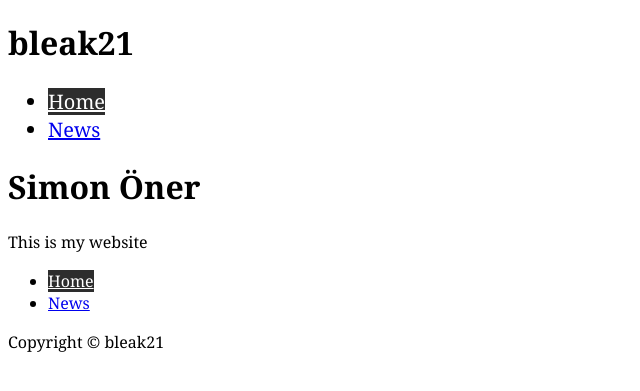
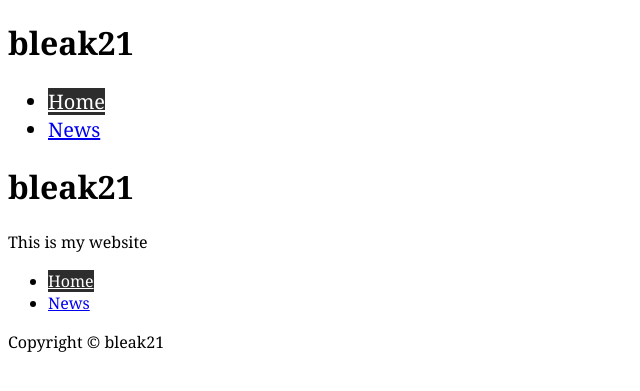
Before and after one commit to bleak21-zz/mywebsite, a Jekyll site: the page built from index.html, in a window 1280 px wide. Shown: the top 391 px of the page, without its empty margins (0-640 px from the left). Built offline with Jekyll 4.4.1, drawn with Linux system fonts in a browser that asks for light colours.

Commit message:
Update index.html

```diff
--- a/index.html
+++ b/index.html
@@ -2,5 +2,5 @@
 layout: default
 ---
 
-  <h1>Simon Öner</h1>
+  <h1>bleak21</h1>
   <p>This is my website</p>
```
